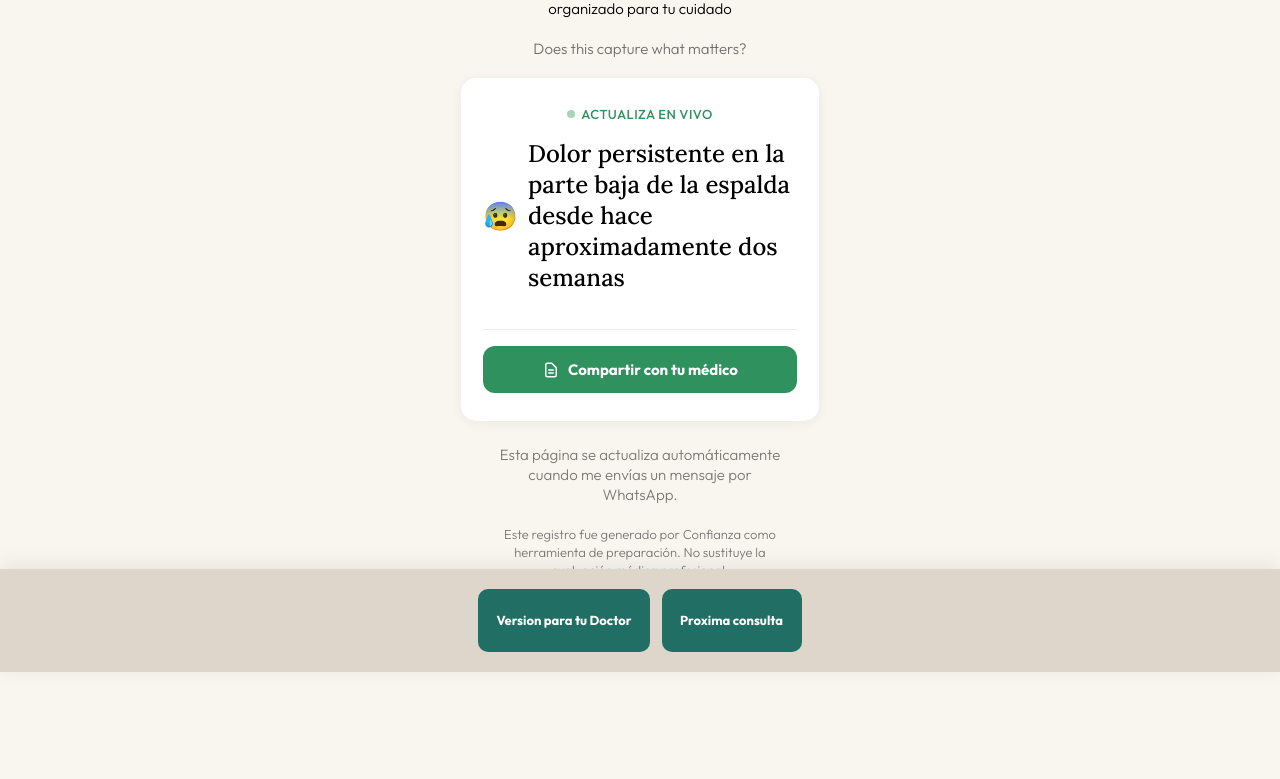
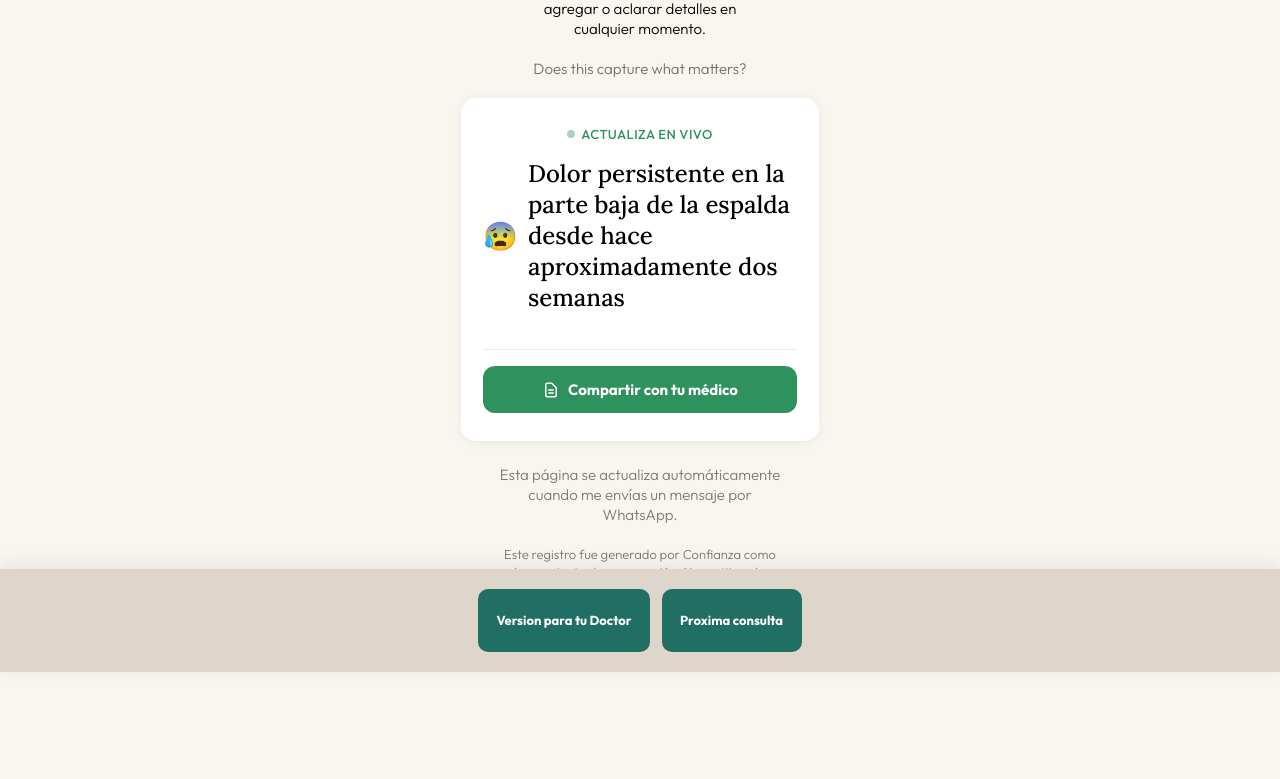
Before and after one commit to jmariano19/vivebien-core, a website: page public/summary.html in a window 1280 px wide. Shown: the part 128-907 px from the top of the page. Drawn offline with Linux system fonts and the light colour scheme.

Commit message:
fix: update subtitle to match mockup copy
Change subtitle from "Everything you've shared, organized for your care"
to "This is a living record — you can add or clarify details anytime."
in all 4 languages.

Co-Authored-By: Claude Opus 4.6 <noreply@anthropic.com>

```diff
--- a/public/summary.html
+++ b/public/summary.html
@@ -793,7 +793,7 @@
         emptyTitle: 'Aún no hay resumen',
         emptyText: 'Continúa tu conversación en WhatsApp para generar tu resumen de salud.',
         liveText: 'Actualiza en vivo',
-        subtitle: 'Todo lo que has compartido, organizado para tu cuidado',
+        subtitle: 'Este es un registro vivo — puedes agregar o aclarar detalles en cualquier momento.',
         autoUpdate: 'Esta página se actualiza automáticamente cuando me envías un mensaje por WhatsApp.',
         disclaimer: 'Este registro fue generado por Confianza como herramienta de preparación. No sustituye la evaluación médica profesional.',
         doctorBtn: 'Version para tu Doctor',
@@ -824,7 +824,7 @@
         emptyTitle: 'No summary yet',
         emptyText: 'Continue your WhatsApp conversation to generate your health summary.',
         liveText: 'Updates Live',
-        subtitle: 'Everything you\'ve shared, organized for your care',
+        subtitle: 'This is a living record — you can add or clarify details anytime.',
         autoUpdate: 'This page updates automatically as you message me on WhatsApp.',
         disclaimer: 'This record was generated by CareLog as a preparation tool. It does not replace professional medical evaluation.',
         doctorBtn: 'Version for your Doctor',
@@ -855,7 +855,7 @@
         emptyTitle: 'Ainda não há resumo',
         emptyText: 'Continue sua conversa no WhatsApp para gerar seu resumo de saúde.',
         liveText: 'Atualiza ao vivo',
-        subtitle: 'Tudo o que você compartilhou, organizado para o seu cuidado',
+        subtitle: 'Este é um registro vivo — você pode adicionar ou esclarecer detalhes a qualquer momento.',
         autoUpdate: 'Esta página se atualiza automaticamente quando você me envia uma mensagem no WhatsApp.',
         disclaimer: 'Este registro foi gerado pelo CareLog como ferramenta de preparação. Não substitui a avaliação médica profissional.',
         doctorBtn: 'Versão para seu Médico',
@@ -886,7 +886,7 @@
         emptyTitle: 'Pas encore de résumé',
         emptyText: 'Continuez votre conversation WhatsApp pour générer votre résumé de santé.',
         liveText: 'Mise à jour en direct',
-        subtitle: 'Tout ce que vous avez partagé, organisé pour vos soins',
+        subtitle: 'Ceci est un dossier vivant — vous pouvez ajouter ou clarifier des détails à tout moment.',
         autoUpdate: 'Cette page se met à jour automatiquement lorsque vous m\'envoyez un message sur WhatsApp.',
         disclaimer: 'Ce dossier a été généré par CareLog comme outil de préparation. Il ne remplace pas l\'évaluation médicale professionnelle.',
         doctorBtn: 'Version pour votre Médecin',
```
